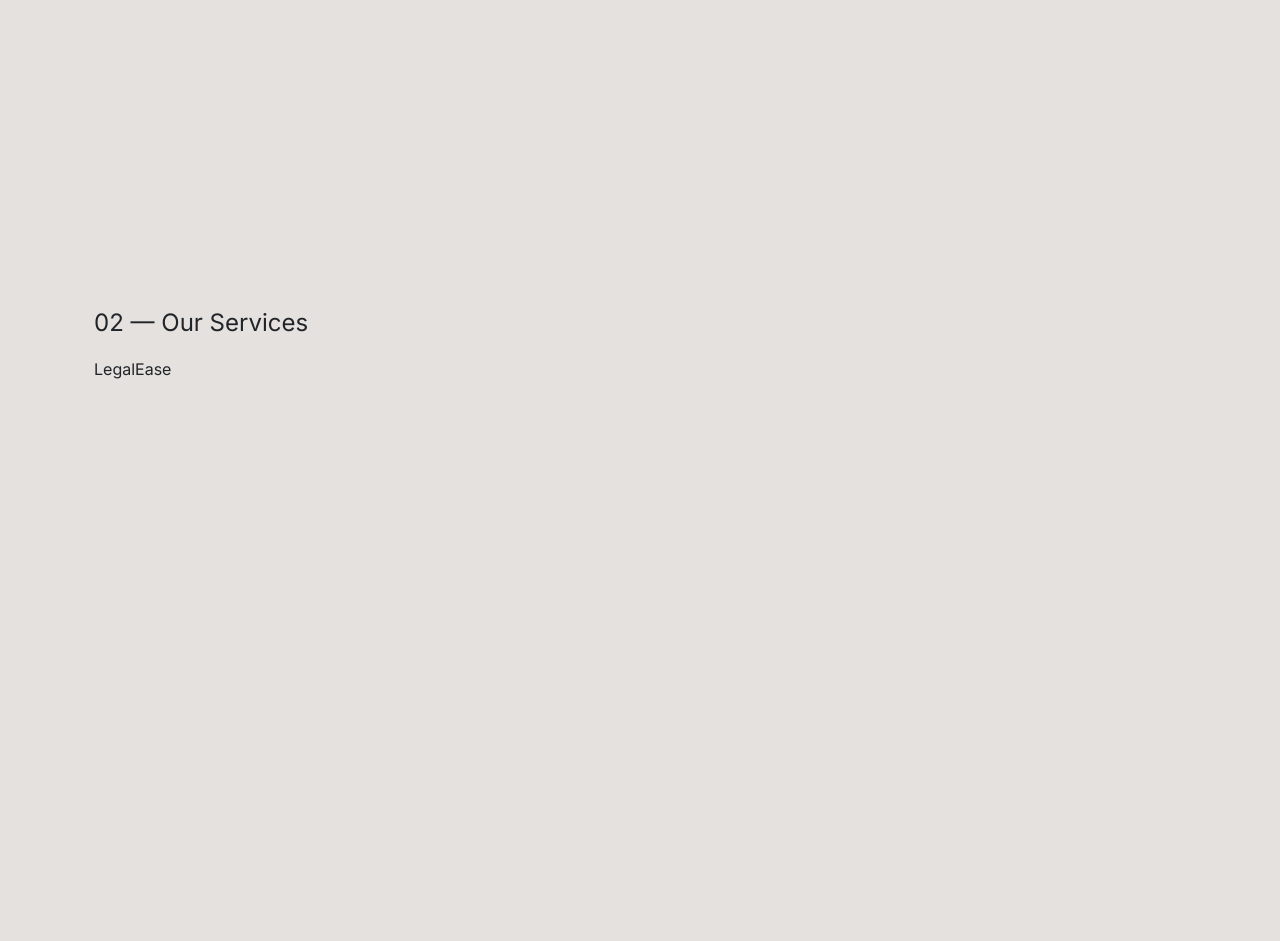
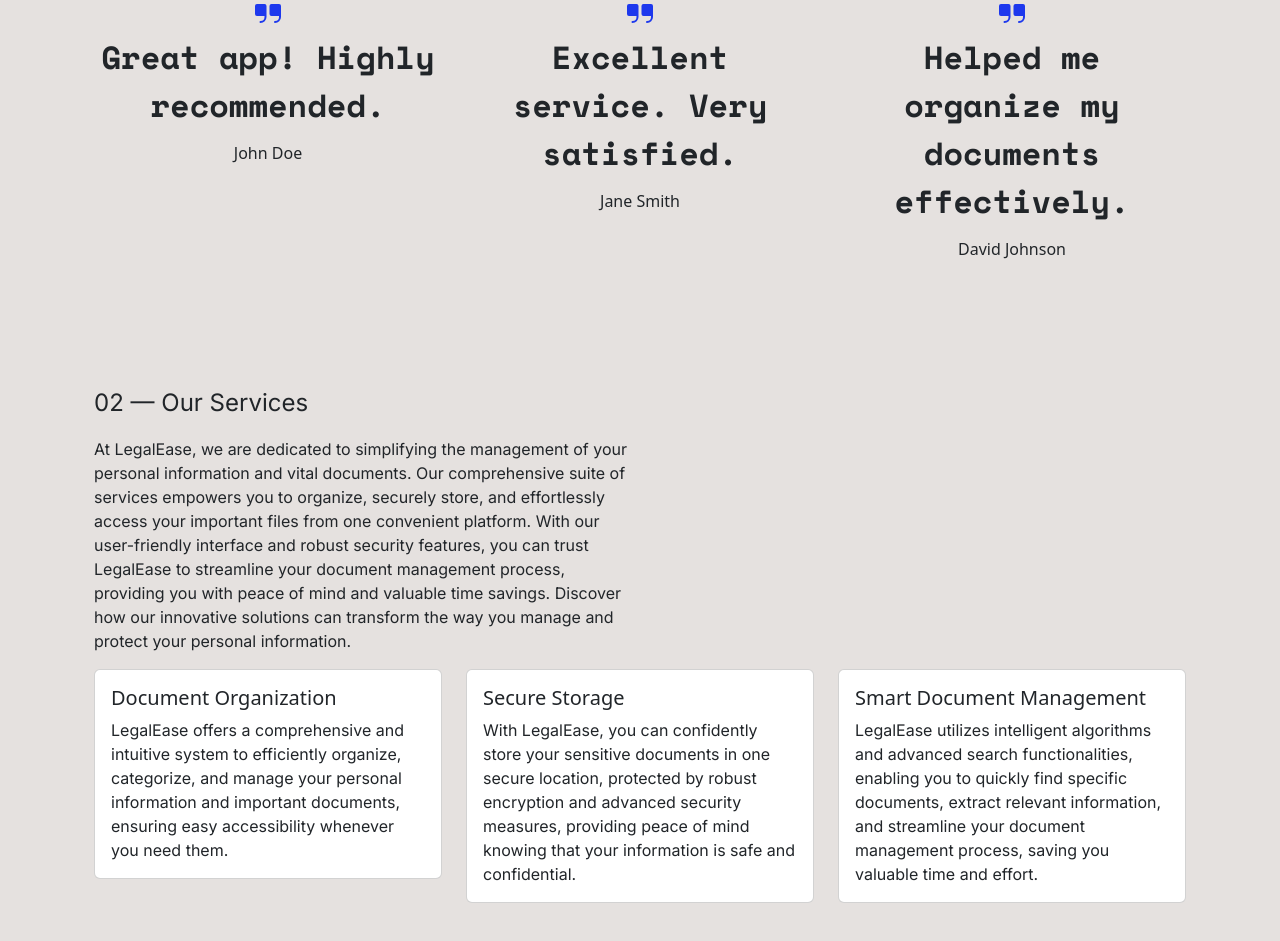
Before and after one commit to bethel-school-of-technology/team-mannasoft-frontend, a React (Create React App) app: page / in a window 1280 px wide. Shown: the part 1195-2136 px from the top of the page. Built offline with nearby package versions, Linux system fonts and the light colour scheme.

Commit message:
almost done

```diff
--- a/src/components/Home.js
+++ b/src/components/Home.js
@@ -55,12 +55,16 @@
         <Row>
           {userRatings.map((rating, index) => (
             <Col key={index} md={4} className="mb-4">
-              <Card>
-                <Card.Body>
-                  <Card.Text style={{ fontSize: '20px' }}>"{rating.comment}"</Card.Text>
-                  <Card.Title>{rating.name}</Card.Title>
-                </Card.Body>
-              </Card>
+              <div className="rating" style={{ paddingTop: '10vw' }}>
+                <div className="rating-comment">
+                  <svg xmlns="http://www.w3.org/2000/svg" width="32" height="32" fill="var(--accent-color)" viewBox="0 0 256 256">
+                    <path d="M116,72v88a48.05,48.05,0,0,1-48,48,8,8,0,0,1,0-16,32,32,0,0,0,32-32v-8H40a16,16,0,0,1-16-16V72A16,16,0,0,1,40,56h60A16,16,0,0,1,116,72ZM216,56H156a16,16,0,0,0-16,16v64a16,16,0,0,0,16,16h60v8a32,32,0,0,1-32,32,8,8,0,0,0,0,16,48.05,48.05,0,0,0,48-48V72A16,16,0,0,0,216,56Z"></path>
+                  </svg>
+                  <br />
+                  {rating.comment}
+                </div>
+                <div className="rating-name">{rating.name}</div>
+              </div>
             </Col>
           ))}
         </Row>
@@ -69,7 +73,33 @@
         <Row>
           <Col md={6}>
             <h4>02 — Our Services</h4>
-            <p>LegalEase</p>
+            <p>At LegalEase, we are dedicated to simplifying the management of your personal information and vital documents. Our comprehensive suite of services empowers you to organize, securely store, and effortlessly access your important files from one convenient platform. With our user-friendly interface and robust security features, you can trust LegalEase to streamline your document management process, providing you with peace of mind and valuable time savings. Discover how our innovative solutions can transform the way you manage and protect your personal information.</p>
+          </Col>
+        </Row>
+        <Row>
+          <Col md={4} className="mb-4">
+            <Card>
+              <Card.Body>
+                <Card.Title>Document Organization</Card.Title>
+                <Card.Text>LegalEase offers a comprehensive and intuitive system to efficiently organize, categorize, and manage your personal information and important documents, ensuring easy accessibility whenever you need them.</Card.Text>
+              </Card.Body>
+            </Card>
+          </Col>
+          <Col md={4} className="mb-4">
+            <Card>
+              <Card.Body>
+                <Card.Title>Secure Storage</Card.Title>
+                <Card.Text>With LegalEase, you can confidently store your sensitive documents in one secure location, protected by robust encryption and advanced security measures, providing peace of mind knowing that your information is safe and confidential.</Card.Text>
+              </Card.Body>
+            </Card>
+          </Col>
+          <Col md={4} className="mb-4">
+            <Card>
+              <Card.Body>
+                <Card.Title>Smart Document Management</Card.Title>
+                <Card.Text>LegalEase utilizes intelligent algorithms and advanced search functionalities, enabling you to quickly find specific documents, extract relevant information, and streamline your document management process, saving you valuable time and effort.</Card.Text>
+              </Card.Body>
+            </Card>
           </Col>
         </Row>
       </Container>
--- a/src/styles/global.css
+++ b/src/styles/global.css
@@ -91,6 +91,31 @@
   text-transform: uppercase;
   font-weight: 600 !important;
   font-size: 16px !important;
+}
+
+.rating {
+  text-align: center;
+}
+
+.rating-comment {
+  font-family: 'Space Mono', monospace !important;
+  font-weight: 700;
+  /* font-style: italic; */
+  font-size: 2rem;
+}
+
+.rating-comment span {
+  font-family: 'Space Mono', monospace !important;
+  font-weight: 700;
+  /* font-style: italic; */
+  font-size: 4rem;
+  hanging-punctuation: first;
+}
+
+.rating-name {
+  /* text-transform: uppercase; */
+  font-weight: 500;
+  padding-top: 12px;
 }
 
 /* Buttons */
```
